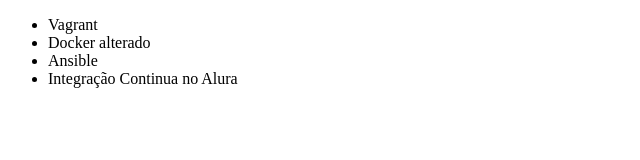
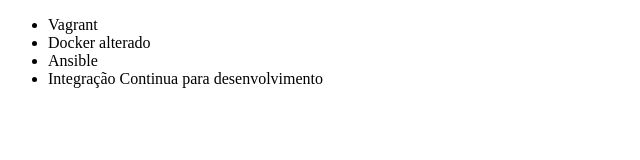
Before and after one commit to tamira-cabral/curso-alura-git, a plain HTML site: page index.html in a window 1280 px wide. Shown: the full height of the page, 0-640 px from the left. Drawn offline with Linux system fonts and the light colour scheme.

Commit message:
Alterando nome do curso - master

```diff
--- a/index.html
+++ b/index.html
@@ -9,7 +9,7 @@
         <li>Vagrant</li>
         <li>Docker alterado</li>
         <li>Ansible</li>
-        <li>Integração Continua no Alura</li>
+        <li>Integração Continua para desenvolvimento</li>
     </ul>
 </body>
 </html>
```
